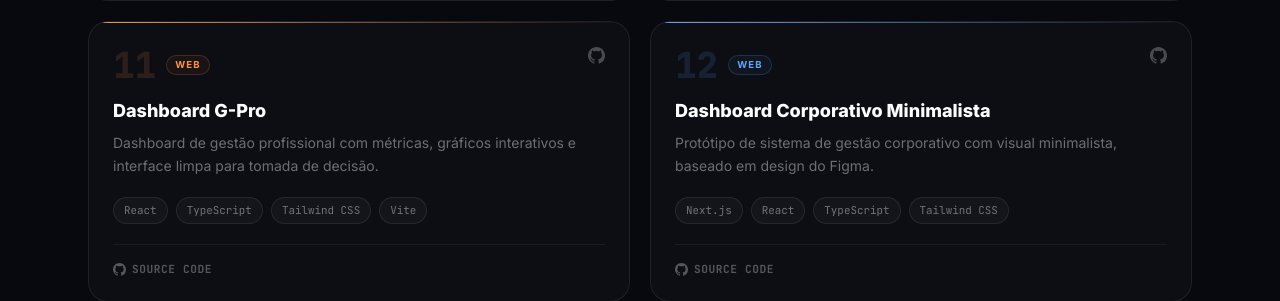
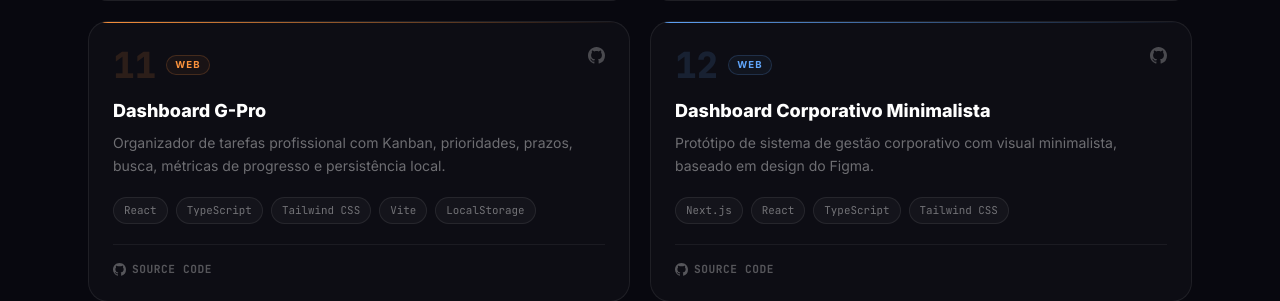
Before and after one commit to LipDev-sudo/Portifolio, a Next.js app: page / in a window 1280 px wide. Shown: the part 7526-7827 px from the top of the page. Built offline with nearby package versions, Linux system fonts and the light colour scheme; no server answers.

Commit message:
docs: update dashboard project description

```diff
--- a/src/data/projects.ts
+++ b/src/data/projects.ts
@@ -177,10 +177,10 @@ export const projects: Project[] = [
     title: "Dashboard G-Pro",
     title_en: "Dashboard G-Pro",
     description:
-      "Dashboard de gestão profissional com métricas, gráficos interativos e interface limpa para tomada de decisão.",
+      "Organizador de tarefas profissional com Kanban, prioridades, prazos, busca, métricas de progresso e persistência local.",
     description_en:
-      "Professional management dashboard with metrics, interactive charts and clean decision-making UI.",
-    techs: ["React", "TypeScript", "Tailwind CSS", "Vite"],
+      "Professional task organizer with Kanban board, priorities, due dates, search, progress metrics and local persistence.",
+    techs: ["React", "TypeScript", "Tailwind CSS", "Vite", "LocalStorage"],
     imageUrl: "",
     githubUrl: "https://github.com/LipDev-sudo/Dashboard-G-Pro",
     order: 10,
```
